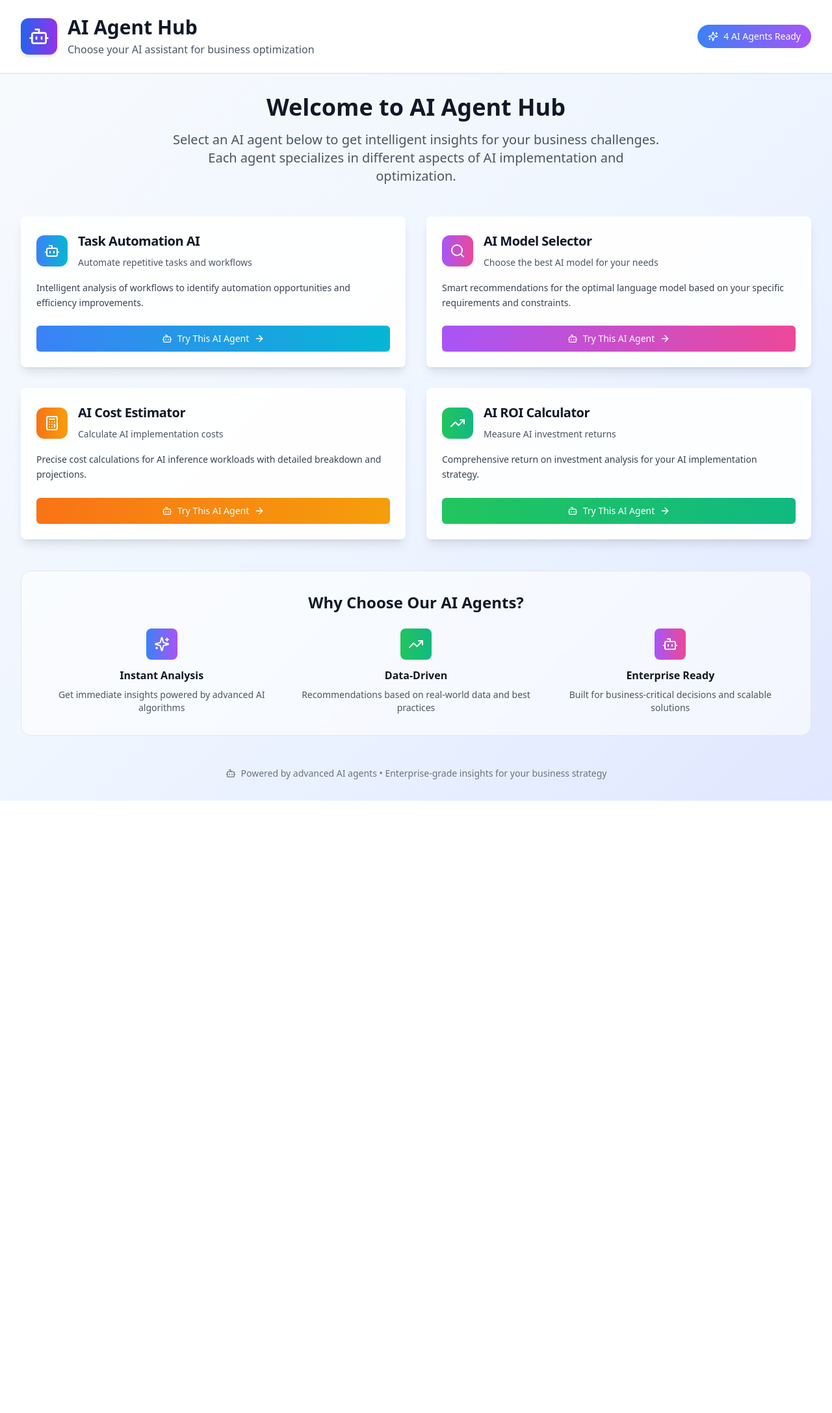
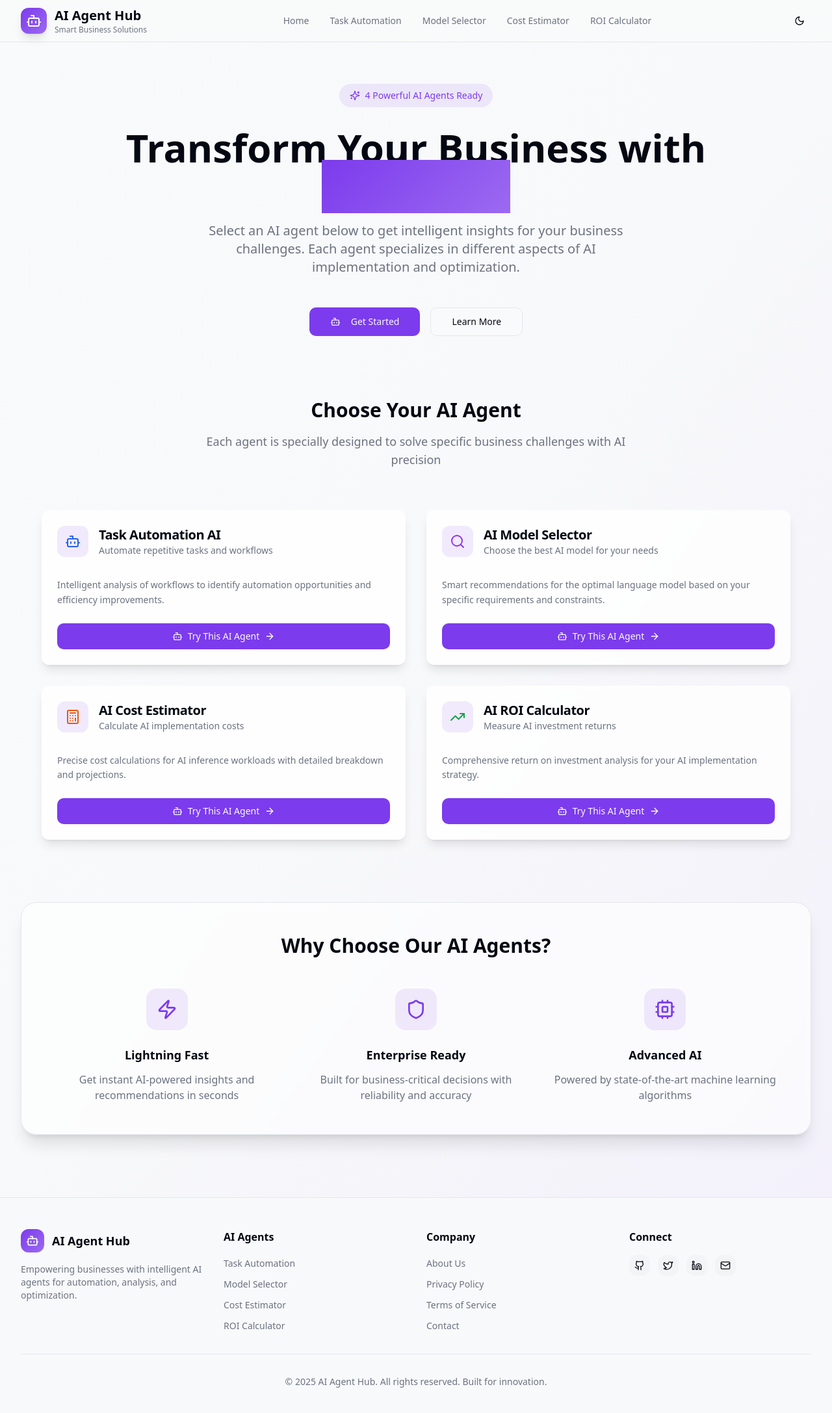
Before and after one commit to SimranShaikh20/Ai-Agent-Hub, a React (Vite) app: page / in a window 1280 px wide. Shown: the top 2174 px of the page at 65% size. Before the commit the page ends 1232 px from the top, so only its background shows below. Built offline with nearby package versions, Linux system fonts and the light colour scheme.

Commit message:
Refactor: Improve UI with header, footer, and theme
- Added header and footer for improved layout.
- Implemented theme color changes.

```diff
--- a/src/App.tsx
+++ b/src/App.tsx
@@ -4,6 +4,8 @@ import { Toaster as Sonner } from "@/components/ui/sonner";
 import { TooltipProvider } from "@/components/ui/tooltip";
 import { QueryClient, QueryClientProvider } from "@tanstack/react-query";
 import { BrowserRouter, Routes, Route } from "react-router-dom";
+import Header from "@/components/Header";
+import Footer from "@/components/Footer";
 import Index from "./pages/Index";
 import TaskAutomation from "./pages/TaskAutomation";
 import LLMSelector from "./pages/LLMSelector";
@@ -19,6 +21,9 @@ const App = () => (
       <Toaster />
       <Sonner />
       <BrowserRouter>
+        <div className="min-h-screen flex flex-col">
+          <Header />
+          <main className="flex-1">
             <Routes>
               <Route path="/" element={<Index />} />
               <Route path="/task-automation" element={<TaskAutomation />} />
@@ -28,6 +33,9 @@ const App = () => (
               {/* ADD ALL CUSTOM ROUTES ABOVE THE CATCH-ALL "*" ROUTE */}
               <Route path="*" element={<NotFound />} />
             </Routes>
+          </main>
+          <Footer />
+        </div>
       </BrowserRouter>
     </TooltipProvider>
   </QueryClientProvider>
--- /dev/null
+++ b/src/components/Footer.tsx
@@ -0,0 +1,99 @@
+
+import { Bot, Github, Twitter, Linkedin, Mail } from 'lucide-react';
+import { Link } from 'react-router-dom';
+
+const Footer = () => {
+  const currentYear = new Date().getFullYear();
+
+  const quickLinks = [
+    { name: 'Task Automation', path: '/task-automation' },
+    { name: 'Model Selector', path: '/llm-selector' },
+    { name: 'Cost Estimator', path: '/cost-estimator' },
+    { name: 'ROI Calculator', path: '/roi-calculator' },
+  ];
+
+  const socialLinks = [
+    { icon: Github, href: '#', label: 'GitHub' },
+    { icon: Twitter, href: '#', label: 'Twitter' },
+    { icon: Linkedin, href: '#', label: 'LinkedIn' },
+    { icon: Mail, href: 'mailto:contact@aiagenhub.com', label: 'Email' },
+  ];
+
+  return (
+    <footer className="border-t bg-muted/30">
+      <div className="container mx-auto px-4 sm:px-6 lg:px-8 py-12">
+        <div className="grid grid-cols-1 md:grid-cols-4 gap-8">
+          {/* Brand */}
+          <div className="space-y-4">
+            <div className="flex items-center space-x-3">
+              <div className="p-2 gradient-primary rounded-xl">
+                <Bot className="h-5 w-5 text-white" />
+              </div>
+              <span className="text-lg font-bold">AI Agent Hub</span>
+            </div>
+            <p className="text-sm text-muted-foreground">
+              Empowering businesses with intelligent AI agents for automation,
+              analysis, and optimization.
+            </p>
+          </div>
+
+          {/* Quick Links */}
+          <div>
+            <h3 className="font-semibold mb-4">AI Agents</h3>
+            <ul className="space-y-2">
+              {quickLinks.map((link) => (
+                <li key={link.path}>
+                  <Link
+                    to={link.path}
+                    className="text-sm text-muted-foreground hover:text-primary transition-colors"
+                  >
+                    {link.name}
+                  </Link>
+                </li>
+              ))}
+            </ul>
+          </div>
+
+          {/* Company */}
+          <div>
+            <h3 className="font-semibold mb-4">Company</h3>
+            <ul className="space-y-2">
+              <li><a href="#" className="text-sm text-muted-foreground hover:text-primary transition-colors">About Us</a></li>
+              <li><a href="#" className="text-sm text-muted-foreground hover:text-primary transition-colors">Privacy Policy</a></li>
+              <li><a href="#" className="text-sm text-muted-foreground hover:text-primary transition-colors">Terms of Service</a></li>
+              <li><a href="#" className="text-sm text-muted-foreground hover:text-primary transition-colors">Contact</a></li>
+            </ul>
+          </div>
+
+          {/* Social */}
+          <div>
+            <h3 className="font-semibold mb-4">Connect</h3>
+            <div className="flex space-x-3">
+              {socialLinks.map((social) => {
+                const IconComponent = social.icon;
+                return (
+                  <a
+                    key={social.label}
+                    href={social.href}
+                    className="p-2 rounded-lg bg-muted hover:bg-primary hover:text-primary-foreground transition-colors"
+                    aria-label={social.label}
+                  >
+                    <IconComponent className="h-4 w-4" />
+                  </a>
+                );
+              })}
+            </div>
+          </div>
+        </div>
+
+        <div className="mt-8 pt-8 border-t text-center">
+          <p className="text-sm text-muted-foreground">
+            © {currentYear} AI Agent Hub. All rights reserved. Built for innovation.
+          </p>
+        </div>
+      </div>
+    </footer>
+  );
+};
+
+export default Footer;
--- /dev/null
+++ b/src/components/Header.tsx
@@ -0,0 +1,102 @@
+
+import { Bot, Menu, Moon, Sun } from 'lucide-react';
+import { Button } from '@/components/ui/button';
+import { Link } from 'react-router-dom';
+import { useState, useEffect } from 'react';
+
+const Header = () => {
+  const [isDark, setIsDark] = useState(false);
+  const [isMenuOpen, setIsMenuOpen] = useState(false);
+
+  useEffect(() => {
+    const isDarkMode = document.documentElement.classList.contains('dark');
+    setIsDark(isDarkMode);
+  }, []);
+
+  const toggleTheme = () => {
+    document.documentElement.classList.toggle('dark');
+    setIsDark(!isDark);
+  };
+
+  const navItems = [
+    { name: 'Home', path: '/' },
+    { name: 'Task Automation', path: '/task-automation' },
+    { name: 'Model Selector', path: '/llm-selector' },
+    { name: 'Cost Estimator', path: '/cost-estimator' },
+    { name: 'ROI Calculator', path: '/roi-calculator' },
+  ];
+
+  return (
+    <header className="sticky top-0 z-50 w-full border-b bg-background/95 backdrop-blur supports-[backdrop-filter]:bg-background/60">
+      <div className="container mx-auto px-4 sm:px-6 lg:px-8">
+        <div className="flex h-16 items-center justify-between">
+          {/* Logo */}
+          <Link to="/" className="flex items-center space-x-3 hover:opacity-80 transition-opacity">
+            <div className="p-2 gradient-primary rounded-xl shadow-lg">
+              <Bot className="h-6 w-6 text-white" />
+            </div>
+            <div className="hidden sm:block">
+              <h1 className="text-xl font-bold text-foreground">AI Agent Hub</h1>
+              <p className="text-xs text-muted-foreground">Smart Business Solutions</p>
+            </div>
+          </Link>
+
+          {/* Desktop Navigation */}
+          <nav className="hidden md:flex items-center space-x-8">
+            {navItems.map((item) => (
+              <Link
+                key={item.path}
+                to={item.path}
+                className="text-sm font-medium text-muted-foreground hover:text-primary transition-colors"
+              >
+                {item.name}
+              </Link>
+            ))}
+          </nav>
+
+          {/* Actions */}
+          <div className="flex items-center space-x-2">
+            <Button
+              variant="ghost"
+              size="icon"
+              onClick={toggleTheme}
+              className="h-9 w-9"
+            >
+              {isDark ? <Sun className="h-4 w-4" /> : <Moon className="h-4 w-4" />}
+            </Button>
+
+            {/* Mobile Menu Button */}
+            <Button
+              variant="ghost"
+              size="icon"
+              className="h-9 w-9 md:hidden"
+              onClick={() => setIsMenuOpen(!isMenuOpen)}
+            >
+              <Menu className="h-4 w-4" />
+            </Button>
+          </div>
+        </div>
+
+        {/* Mobile Navigation */}
+        {isMenuOpen && (
+          <div className="md:hidden py-4 border-t">
+            <nav className="flex flex-col space-y-3">
+              {navItems.map((item) => (
+                <Link
+                  key={item.path}
+                  to={item.path}
+                  className="text-sm font-medium text-muted-foreground hover:text-primary transition-colors px-2 py-1"
+                  onClick={() => setIsMenuOpen(false)}
+                >
+                  {item.name}
+                </Link>
+              ))}
+            </nav>
+          </div>
+        )}
+      </div>
+    </header>
+  );
+};
+
+export default Header;
--- a/src/index.css
+++ b/src/index.css
@@ -1,3 +1,4 @@
+
 @tailwind base;
 @tailwind components;
 @tailwind utilities;
@@ -8,89 +9,83 @@ All colors MUST be HSL.
 
 @layer base {
   :root {
-    --background: 0 0% 100%;
-    --foreground: 222.2 84% 4.9%;
+    --background: 210 20% 98%;
+    --foreground: 224 71% 4%;
 
     --card: 0 0% 100%;
-    --card-foreground: 222.2 84% 4.9%;
+    --card-foreground: 224 71% 4%;
 
     --popover: 0 0% 100%;
-    --popover-foreground: 222.2 84% 4.9%;
+    --popover-foreground: 224 71% 4%;
 
-    --primary: 222.2 47.4% 11.2%;
-    --primary-foreground: 210 40% 98%;
+    --primary: 262 83% 58%;
+    --primary-foreground: 210 20% 98%;
 
-    --secondary: 210 40% 96.1%;
-    --secondary-foreground: 222.2 47.4% 11.2%;
+    --secondary: 220 14% 96%;
+    --secondary-foreground: 220 9% 46%;
 
-    --muted: 210 40% 96.1%;
-    --muted-foreground: 215.4 16.3% 46.9%;
+    --muted: 220 14% 96%;
+    --muted-foreground: 220 9% 46%;
 
-    --accent: 210 40% 96.1%;
-    --accent-foreground: 222.2 47.4% 11.2%;
+    --accent: 220 14% 96%;
+    --accent-foreground: 220 9% 46%;
 
-    --destructive: 0 84.2% 60.2%;
-    --destructive-foreground: 210 40% 98%;
+    --destructive: 0 84% 60%;
+    --destructive-foreground: 210 20% 98%;
 
-    --border: 214.3 31.8% 91.4%;
-    --input: 214.3 31.8% 91.4%;
-    --ring: 222.2 84% 4.9%;
+    --border: 220 13% 91%;
+    --input: 220 13% 91%;
+    --ring: 262 83% 58%;
 
-    --radius: 0.5rem;
+    --radius: 0.75rem;
 
-    --sidebar-background: 0 0% 98%;
-
-    --sidebar-foreground: 240 5.3% 26.1%;
-
-    --sidebar-primary: 240 5.9% 10%;
-
-    --sidebar-primary-foreground: 0 0% 98%;
-
-    --sidebar-accent: 240 4.8% 95.9%;
-
-    --sidebar-accent-foreground: 240 5.9% 10%;
-
+    --sidebar-background: 224 71% 4%;
+    --sidebar-foreground: 210 20% 98%;
+    --sidebar-primary: 262 83% 58%;
+    --sidebar-primary-foreground: 210 20% 98%;
+    --sidebar-accent: 220 14% 96%;
+    --sidebar-accent-foreground: 220 9% 46%;
     --sidebar-border: 220 13% 91%;
-
-    --sidebar-ring: 217.2 91.2% 59.8%;
+    --sidebar-ring: 262 83% 58%;
   }
 
   .dark {
-    --background: 222.2 84% 4.9%;
-    --foreground: 210 40% 98%;
+    --background: 224 71% 4%;
+    --foreground: 210 20% 98%;
 
-    --card: 222.2 84% 4.9%;
-    --card-foreground: 210 40% 98%;
+    --card: 224 71% 4%;
+    --card-foreground: 210 20% 98%;
 
-    --popover: 222.2 84% 4.9%;
-    --popover-foreground: 210 40% 98%;
+    --popover: 224 71% 4%;
+    --popover-foreground: 210 20% 98%;
 
-    --primary: 210 40% 98%;
-    --primary-foreground: 222.2 47.4% 11.2%;
+    --primary: 263 70% 50%;
+    --primary-foreground: 210 20% 98%;
 
-    --secondary: 217.2 32.6% 17.5%;
-    --secondary-foreground: 210 40% 98%;
+    --secondary: 215 28% 17%;
+    --secondary-foreground: 210 20% 98%;
 
-    --muted: 217.2 32.6% 17.5%;
-    --muted-foreground: 215 20.2% 65.1%;
+    --muted: 215 28% 17%;
+    --muted-foreground: 217 11% 65%;
 
-    --accent: 217.2 32.6% 17.5%;
-    --accent-foreground: 210 40% 98%;
+    --accent: 215 28% 17%;
+    --accent-foreground: 210 20% 98%;
 
-    --destructive: 0 62.8% 30.6%;
-    --destructive-foreground: 210 40% 98%;
+    --destructive: 0 63% 31%;
+    --destructive-foreground: 210 20% 98%;
 
-    --border: 217.2 32.6% 17.5%;
-    --input: 217.2 32.6% 17.5%;
-    --ring: 212.7 26.8% 83.9%;
-    --sidebar-background: 240 5.9% 10%;
-    --sidebar-foreground: 240 4.8% 95.9%;
-    --sidebar-primary: 224.3 76.3% 48%;
-    --sidebar-primary-foreground: 0 0% 100%;
-    --sidebar-accent: 240 3.7% 15.9%;
-    --sidebar-accent-foreground: 240 4.8% 95.9%;
-    --sidebar-border: 240 3.7% 15.9%;
-    --sidebar-ring: 217.2 91.2% 59.8%;
+    --border: 215 28% 17%;
+    --input: 215 28% 17%;
+    --ring: 263 70% 50%;
+
+    --sidebar-background: 224 71% 4%;
+    --sidebar-foreground: 210 20% 98%;
+    --sidebar-primary: 263 70% 50%;
+    --sidebar-primary-foreground: 210 20% 98%;
+    --sidebar-accent: 215 28% 17%;
+    --sidebar-accent-foreground: 210 20% 98%;
+    --sidebar-border: 215 28% 17%;
+    --sidebar-ring: 263 70% 50%;
   }
 }
 
@@ -103,3 +98,20 @@ All colors MUST be HSL.
     @apply bg-background text-foreground;
   }
 }
+
+/* Custom gradient utilities */
+@layer utilities {
+  .gradient-primary {
+    background: linear-gradient(135deg, hsl(var(--primary)) 0%, hsl(262 83% 68%) 100%);
+  }
+
+  .gradient-secondary {
+    background: linear-gradient(135deg, hsl(220 14% 96%) 0%, hsl(210 20% 98%) 100%);
+  }
+
+  .glass-effect {
+    backdrop-filter: blur(10px);
+    background: hsla(0, 0%, 100%, 0.1);
+    border: 1px solid hsla(0, 0%, 100%, 0.2);
+  }
+}
--- a/src/pages/Index.tsx
+++ b/src/pages/Index.tsx
@@ -1,7 +1,7 @@
 
 import { Card, CardContent, CardDescription, CardHeader, CardTitle } from '@/components/ui/card';
 import { Button } from '@/components/ui/button';
-import { Bot, Search, Calculator, TrendingUp, Sparkles, ArrowRight } from 'lucide-react';
+import { Bot, Search, Calculator, TrendingUp, Sparkles, ArrowRight, Zap, Shield, Cpu } from 'lucide-react';
 import { Link } from 'react-router-dom';
 
 const Index = () => {
@@ -13,7 +13,7 @@ const Index = () => {
       shortDescription: 'Automate repetitive tasks and workflows',
       path: '/task-automation',
       icon: Bot,
-      gradient: 'from-blue-500 to-cyan-500'
+      color: 'text-blue-600'
     },
     {
       type: 'LLM_SELECTOR',
@@ -22,7 +22,7 @@ const Index = () => {
       shortDescription: 'Choose the best AI model for your needs',
       path: '/llm-selector',
       icon: Search,
-      gradient: 'from-purple-500 to-pink-500'
+      color: 'text-purple-600'
     },
     {
       type: 'COST_ESTIMATOR',
@@ -31,7 +31,7 @@ const Index = () => {
       shortDescription: 'Calculate AI implementation costs',
       path: '/cost-estimator',
       icon: Calculator,
-      gradient: 'from-orange-500 to-amber-500'
+      color: 'text-orange-600'
     },
     {
       type: 'ROI_CALCULATOR',
@@ -40,70 +40,91 @@ const Index = () => {
       shortDescription: 'Measure AI investment returns',
       path: '/roi-calculator',
       icon: TrendingUp,
-      gradient: 'from-green-500 to-emerald-500'
+      color: 'text-green-600'
+    }
+  ];
+
+  const features = [
+    {
+      icon: Zap,
+      title: 'Lightning Fast',
+      description: 'Get instant AI-powered insights and recommendations in seconds'
+    },
+    {
+      icon: Shield,
+      title: 'Enterprise Ready',
+      description: 'Built for business-critical decisions with reliability and accuracy'
+    },
+    {
+      icon: Cpu,
+      title: 'Advanced AI',
+      description: 'Powered by state-of-the-art machine learning algorithms'
     }
   ];
 
   return (
-    <div className="min-h-screen bg-gradient-to-br from-slate-50 via-blue-50 to-indigo-100">
-      {/* Header */}
-      <div className="bg-white shadow-sm border-b border-gray-200">
-        <div className="max-w-7xl mx-auto px-4 sm:px-6 lg:px-8 py-6">
-          <div className="flex items-center justify-between">
-            <div className="flex items-center space-x-4">
-              <div className="p-3 bg-gradient-to-r from-blue-600 to-purple-600 rounded-xl shadow-md">
-                <Bot className="h-8 w-8 text-white" />
-              </div>
-              <div>
-                <h1 className="text-3xl font-bold text-gray-900">AI Agent Hub</h1>
-                <p className="text-gray-600 mt-1">Choose your AI assistant for business optimization</p>
-              </div>
-            </div>
-            <div className="flex items-center space-x-2 bg-gradient-to-r from-blue-500 to-purple-500 text-white px-4 py-2 rounded-full text-sm font-medium">
-              <Sparkles className="h-4 w-4" />
-              <span>4 AI Agents Ready</span>
-            </div>
+    <div className="min-h-screen bg-gradient-to-br from-background via-muted/20 to-primary/5">
+      {/* Hero Section */}
+      <section className="container mx-auto px-4 sm:px-6 lg:px-8 pt-16 pb-24">
+        <div className="text-center max-w-4xl mx-auto">
+          <div className="inline-flex items-center px-4 py-2 rounded-full bg-primary/10 text-primary text-sm font-medium mb-8">
+            <Sparkles className="h-4 w-4 mr-2" />
+            4 Powerful AI Agents Ready
           </div>
-        </div>
-      </div>
 
-      <div className="max-w-7xl mx-auto px-4 sm:px-6 lg:px-8 py-8">
-        {/* Welcome Section */}
-        <div className="text-center mb-12">
-          <h2 className="text-4xl font-bold text-gray-900 mb-4">Welcome to AI Agent Hub</h2>
-          <p className="text-xl text-gray-600 max-w-3xl mx-auto">
+          <h1 className="text-4xl sm:text-5xl lg:text-6xl font-bold text-foreground mb-6">
+            Transform Your Business with
+            <span className="gradient-primary bg-clip-text text-transparent"> AI Agents</span>
+          </h1>
+
+          <p className="text-xl text-muted-foreground mb-12 max-w-2xl mx-auto">
             Select an AI agent below to get intelligent insights for your business challenges.
             Each agent specializes in different aspects of AI implementation and optimization.
           </p>
+
+          <div className="flex flex-col sm:flex-row gap-4 justify-center">
+            <Button size="lg" className="bg-primary hover:bg-primary/90">
+              <Bot className="h-5 w-5 mr-2" />
+              Get Started
+            </Button>
+            <Button size="lg" variant="outline">
+              Learn More
+            </Button>
+          </div>
+        </div>
+      </section>
+
+      {/* AI Agents Grid */}
+      <section className="container mx-auto px-4 sm:px-6 lg:px-8 pb-24">
+        <div className="text-center mb-16">
+          <h2 className="text-3xl font-bold text-foreground mb-4">Choose Your AI Agent</h2>
+          <p className="text-lg text-muted-foreground max-w-2xl mx-auto">
+            Each agent is specially designed to solve specific business challenges with AI precision
+          </p>
         </div>
 
-        {/* AI Agents Grid */}
-        <div className="grid grid-cols-1 md:grid-cols-2 gap-8 mb-12">
+        <div className="grid grid-cols-1 md:grid-cols-2 lg:grid-cols-2 gap-8 max-w-6xl mx-auto">
           {agents.map((agent) => {
             const IconComponent = agent.icon;
             return (
-              <Card key={agent.type} className="group hover:shadow-xl transition-all duration-300 border-0 shadow-lg bg-white/90 backdrop-blur-sm overflow-hidden">
+              <Card key={agent.type} className="group hover:shadow-xl transition-all duration-300 border-0 shadow-lg bg-card/80 backdrop-blur-sm hover:-translate-y-2">
                 <CardHeader className="pb-4">
-                  <div className="flex items-start justify-between">
-                    <div className="flex items-center space-x-4">
-                      <div className={`p-3 rounded-xl bg-gradient-to-r ${agent.gradient} text-white shadow-sm group-hover:scale-110 transition-transform duration-300`}>
-                        <IconComponent className="h-6 w-6" />
-                      </div>
-                      <div>
-                        <CardTitle className="text-xl font-semibold text-gray-900 mb-2">{agent.title}</CardTitle>
-                        <CardDescription className="text-gray-600 leading-relaxed">{agent.shortDescription}</CardDescription>
-                      </div>
+                  <div className="flex items-center space-x-4 mb-4">
+                    <div className="p-3 rounded-xl bg-primary/10 group-hover:bg-primary group-hover:text-primary-foreground transition-all duration-300">
+                      <IconComponent className={`h-6 w-6 ${agent.color} group-hover:text-primary-foreground`} />
+                    </div>
+                    <div className="flex-1">
+                      <CardTitle className="text-xl font-semibold text-foreground">{agent.title}</CardTitle>
+                      <CardDescription className="text-muted-foreground">{agent.shortDescription}</CardDescription>
                     </div>
                   </div>
                 </CardHeader>
 
                 <CardContent className="pt-0">
-                  <p className="text-sm text-gray-700 mb-6 leading-relaxed">{agent.description}</p>
+                  <p className="text-sm text-muted-foreground mb-6 leading-relaxed">{agent.description}</p>
 
                   <Link to={agent.path}>
-                    <Button
-                      className={`w-full bg-gradient-to-r ${agent.gradient} hover:opacity-90 text-white border-0 shadow-sm group-hover:shadow-md transition-all duration-300`}
-                    >
+                    <Button className="w-full bg-primary hover:bg-primary/90 group">
                       <div className="flex items-center justify-center space-x-2">
                         <Bot className="h-4 w-4" />
                         <span>Try This AI Agent</span>
@@ -116,43 +137,28 @@ const Index = () => {
             );
           })}
         </div>
+      </section>
 
-        {/* Features Section */}
-        <div className="bg-white/60 backdrop-blur-sm rounded-2xl p-8 border border-gray-200">
-          <h3 className="text-2xl font-bold text-gray-900 mb-6 text-center">Why Choose Our AI Agents?</h3>
-          <div className="grid grid-cols-1 md:grid-cols-3 gap-6">
-            <div className="text-center">
-              <div className="w-12 h-12 bg-gradient-to-r from-blue-500 to-purple-500 rounded-lg mx-auto mb-3 flex items-center justify-center">
-                <Sparkles className="h-6 w-6 text-white" />
-              </div>
-              <h4 className="font-semibold text-gray-900 mb-2">Instant Analysis</h4>
-              <p className="text-gray-600 text-sm">Get immediate insights powered by advanced AI algorithms</p>
-            </div>
-            <div className="text-center">
-              <div className="w-12 h-12 bg-gradient-to-r from-green-500 to-emerald-500 rounded-lg mx-auto mb-3 flex items-center justify-center">
-                <TrendingUp className="h-6 w-6 text-white" />
-              </div>
-              <h4 className="font-semibold text-gray-900 mb-2">Data-Driven</h4>
-              <p className="text-gray-600 text-sm">Recommendations based on real-world data and best practices</p>
-            </div>
-            <div className="text-center">
-              <div className="w-12 h-12 bg-gradient-to-r from-purple-500 to-pink-500 rounded-lg mx-auto mb-3 flex items-center justify-center">
-                <Bot className="h-6 w-6 text-white" />
-              </div>
-              <h4 className="font-semibold text-gray-900 mb-2">Enterprise Ready</h4>
-              <p className="text-gray-600 text-sm">Built for business-critical decisions and scalable solutions</p>
-            </div>
+      {/* Features Section */}
+      <section className="container mx-auto px-4 sm:px-6 lg:px-8 pb-24">
+        <div className="bg-card/60 backdrop-blur-sm rounded-3xl p-8 lg:p-12 border shadow-xl">
+          <h3 className="text-3xl font-bold text-foreground mb-12 text-center">Why Choose Our AI Agents?</h3>
+          <div className="grid grid-cols-1 md:grid-cols-3 gap-8">
+            {features.map((feature, index) => {
+              const IconComponent = feature.icon;
+              return (
+                <div key={index} className="text-center">
+                  <div className="w-16 h-16 bg-primary/10 rounded-2xl mx-auto mb-6 flex items-center justify-center">
+                    <IconComponent className="h-8 w-8 text-primary" />
+                  </div>
+                  <h4 className="font-semibold text-foreground mb-3 text-lg">{feature.title}</h4>
+                  <p className="text-muted-foreground">{feature.description}</p>
+                </div>
+              );
+            })}
           </div>
         </div>
-
-        {/* Footer */}
-        <div className="mt-12 text-center">
-          <p className="text-gray-500 text-sm flex items-center justify-center space-x-2">
-            <Bot className="h-4 w-4" />
-            <span>Powered by advanced AI agents • Enterprise-grade insights for your business strategy</span>
-          </p>
-        </div>
-      </div>
+      </section>
     </div>
   );
 };
```
Lines whose indentation alone changed are shown as unchanged.
